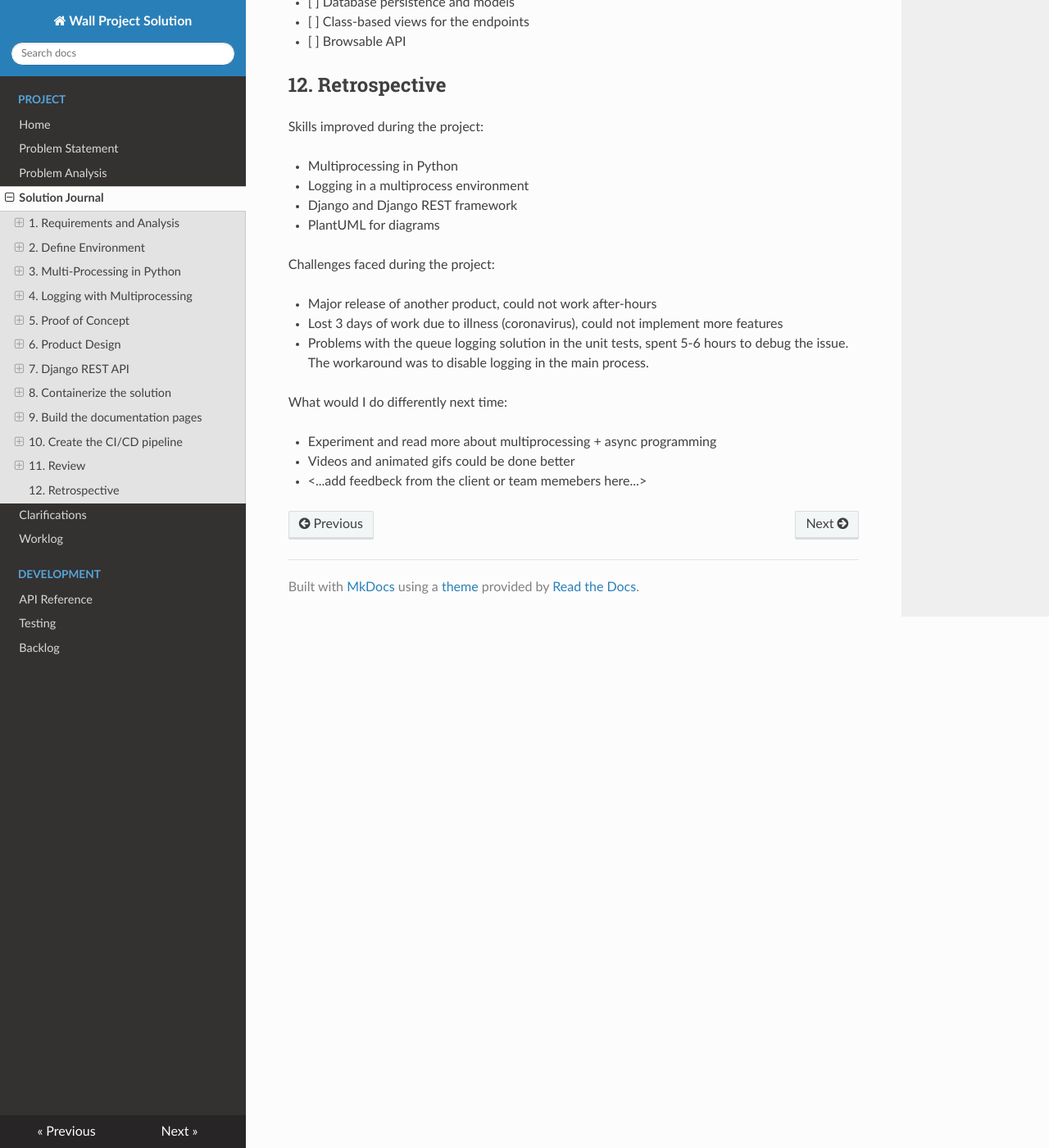
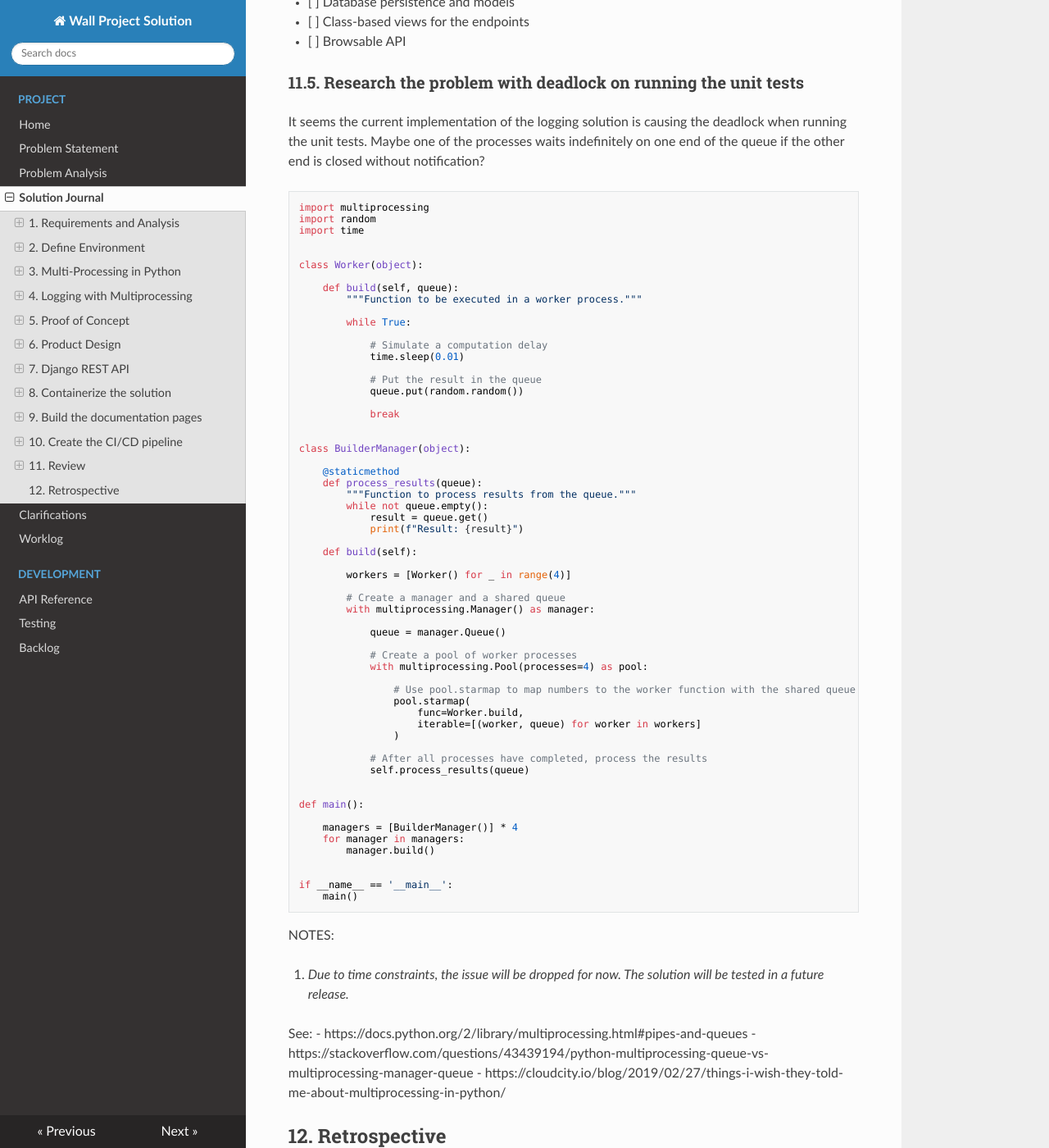
Before and after one commit to braboj/the-great-wall, an MkDocs documentation site: the page built from docs/solution.md, in a window 1280 px wide and 1400 px high, scrolled down 20203 px. Shown: the whole window at 82% size. Built offline with MkDocs 1.6.1, drawn with Linux system fonts in a browser that asks for light colours; nearby versions of some CDN libraries.

Commit message:
(#16) - Update the solution journal

````diff
--- a/docs/solution.md
+++ b/docs/solution.md
@@ -771,6 +771,88 @@ If possible, include the following extended features:
 - [ ] Class-based views for the endpoints
 - [ ] Browsable API
 
+### 11.5. Research the problem with deadlock on running the unit tests
+
+It seems the current implementation of the logging solution is causing the
+deadlock when running the unit tests. Maybe one of the processes waits
+indefinitely on one end of the queue if the other end is closed without
+notification?
+
+```python
+import multiprocessing
+import random
+import time
+
+
+class Worker(object):
+
+    def build(self, queue):
+        """Function to be executed in a worker process."""
+
+        while True:
+
+            # Simulate a computation delay
+            time.sleep(0.01)
+
+            # Put the result in the queue
+            queue.put(random.random())
+
+            break
+
+
+class BuilderManager(object):
+
+    @staticmethod
+    def process_results(queue):
+        """Function to process results from the queue."""
+        while not queue.empty():
+            result = queue.get()
+            print(f"Result: {result}")
+
+    def build(self):
+
+        workers = [Worker() for _ in range(4)]
+
+        # Create a manager and a shared queue
+        with multiprocessing.Manager() as manager:
+
+            queue = manager.Queue()
+
+            # Create a pool of worker processes
+            with multiprocessing.Pool(processes=4) as pool:
+
+                # Use pool.starmap to map numbers to the worker function with the shared queue
+                pool.starmap(
+                    func=Worker.build,
+                    iterable=[(worker, queue) for worker in workers]
+                )
+
+            # After all processes have completed, process the results
+            self.process_results(queue)
+
+
+def main():
+
+    managers = [BuilderManager()] * 4
+    for manager in managers:
+        manager.build()
+
+
+if __name__ == '__main__':
+    main()
+```
+
+NOTES:
+
+1. _Due to time constraints, the issue will be dropped for now. The solution
+will be tested in a future release._
+
+See:
+- https://docs.python.org/2/library/multiprocessing.html#pipes-and-queues
+- https://stackoverflow.com/questions/43439194/python-multiprocessing-queue-vs-multiprocessing-manager-queue
+- https://cloudcity.io/blog/2019/02/27/things-i-wish-they-told-me-about-multiprocessing-in-python/
+
+
 ## 12. Retrospective
 
 Skills improved during the project:
````
